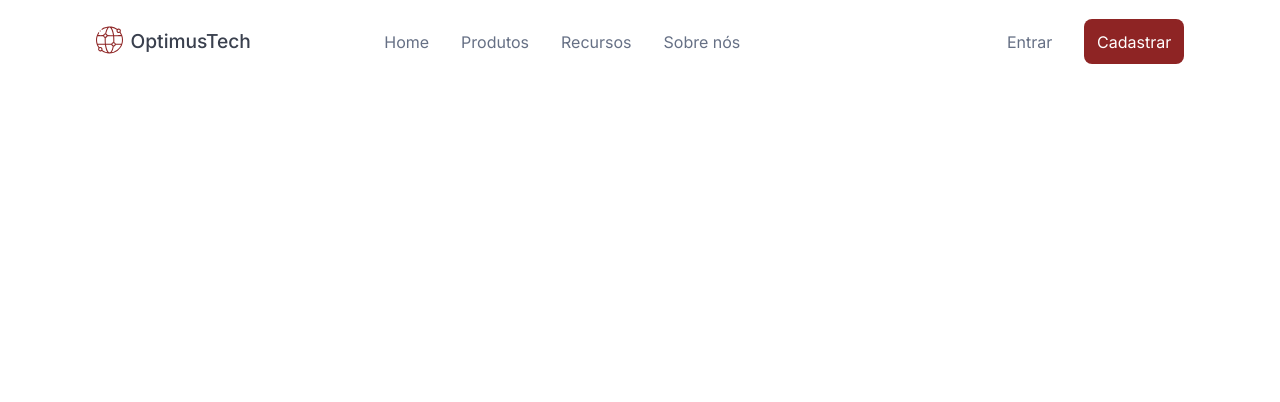
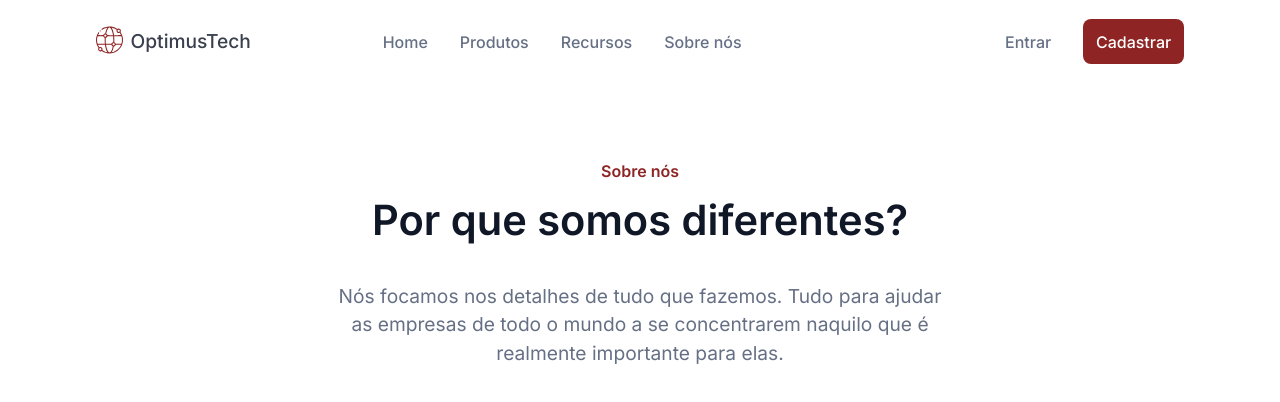
Before and after one commit to GabrielaSAP/7DaysCode, a plain HTML site: page index.html in a window 1280 px wide. Drawn offline with Linux system fonts and the light colour scheme.

Commit message:
section's header

```diff
--- a/css/main.css
+++ b/css/main.css
@@ -13,6 +13,7 @@ body{
     background-color: var(--white);
     font-weight: 400;
     font-size: 16px;
+    margin: 0 6em;
 }
 a{
     text-decoration: none;
@@ -23,7 +24,7 @@ a{
     display: flex;
     justify-content: center;
     align-items: center;
-    padding: 2em 6em;
+    padding: 2em 0;
 }
 .nav__company{
     font-size: 1.2em;
@@ -39,6 +40,7 @@ a{
 }
 .nav__company--link{
     color: var(--gray-logo);
+    font-weight: 500;
 }
 .nav__logo{
     flex-grow: 1;
@@ -50,6 +52,7 @@ a{
 }
 .nav__list-item--link, .nav__login--link{
     color: var(--gray-secondary);
+    font-weight: 500;
 }
 .nav__profile{
     display: flex;
@@ -59,6 +62,32 @@ a{
 .nav__register--link{
     color: var(--white);
     background-color: var(--red-primary);
+    font-weight: 500;
     padding: .8em;
     border-radius: 8px;
 }
+
+/* Header Section */
+.header__main{
+    margin: 5em auto;
+    text-align: center;
+}
+.header__subtitle{
+    font-weight: 600;
+    color: var(--red-primary);
+}
+.header__title{
+    font-weight: 600;
+    font-size: 2.6em;
+    color: var(--gray-primary);
+    margin: .5em auto;
+}
+.header__lead{
+    width: 56%;
+    margin: 0 auto;
+    padding: 1em 0;
+    font-size: 1.2em;
+    line-height: 1.5em;
+}
+
+/* Section about-us */
--- a/index.html
+++ b/index.html
@@ -24,5 +24,12 @@
             <li class="nav__register"><a href="#" class="nav__register--link">Cadastrar</a></li>
         </ul>
     </nav>
+    <section class="about-us">
+        <header class="header__main">
+            <span class="header__subtitle">Sobre nós</span>
+            <h2 class="header__title">Por que somos diferentes?</h2>
+            <p class="header__lead">Nós focamos nos detalhes de tudo que fazemos. Tudo para ajudar as empresas de todo o mundo a se concentrarem naquilo que é realmente importante para elas.</p>
+        </header>
+    </section>
 </body>
 </html>
```
